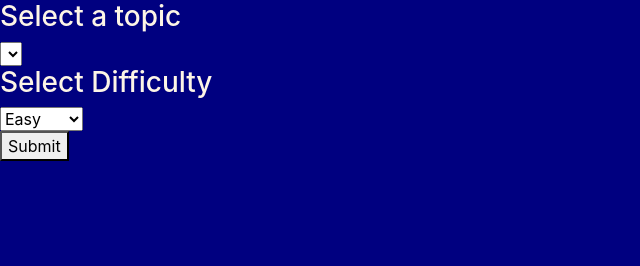
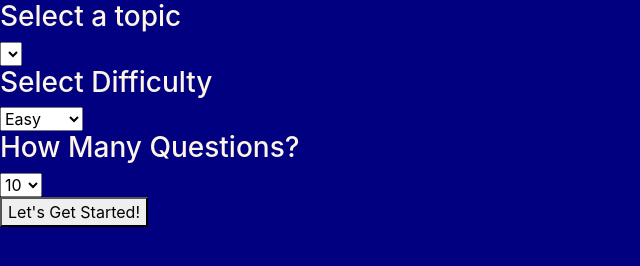
Before and after one commit to D0nni387/The-Quiz-Hub, a plain HTML site: page index.html in a window 1280 px wide. Shown: the whole page, without its empty margins (0-640 px from the left). Drawn offline with nearby package versions, Linux system fonts and the light colour scheme; no server answers; a web font is replaced by a local one.

Commit message:
Added question quantity selector

```diff
--- a/index.html
+++ b/index.html
@@ -25,7 +25,16 @@
       <option id="hard">Hard</option>
     </select>
     <br>
-    <button class="submit" id="catSubmit">Submit</button>
+    <h3>How Many Questions?</h3>
+    <select id="questionCount">
+      <option id="10">10</option>
+      <option id="15">15</option>
+      <option id="20">20</option>
+      <option id="25">25</option>
+    </select>
+    <br>
+
+    <button class="submit" id="catSubmit">Let's Get Started!</button>
   </div>
 
   <section id="questionArea" class="question-area hide">
```
